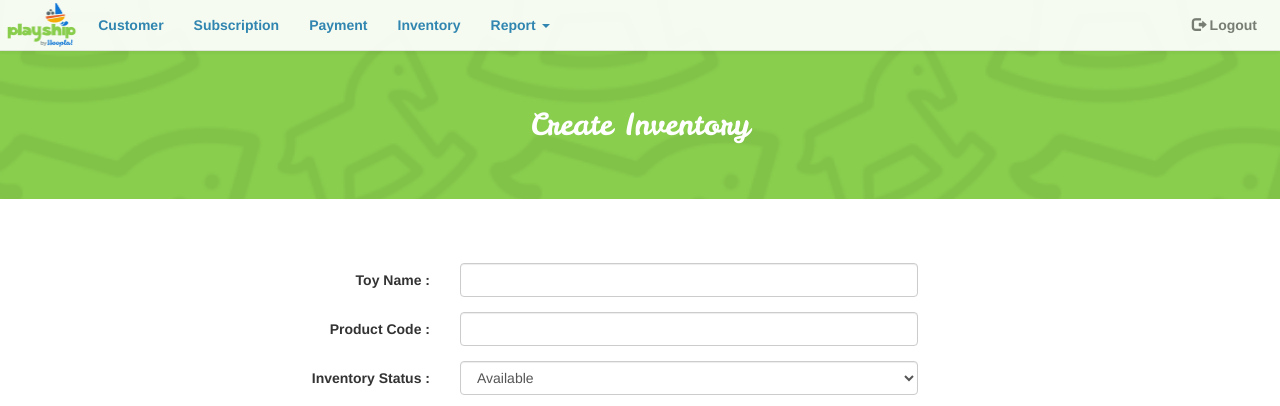
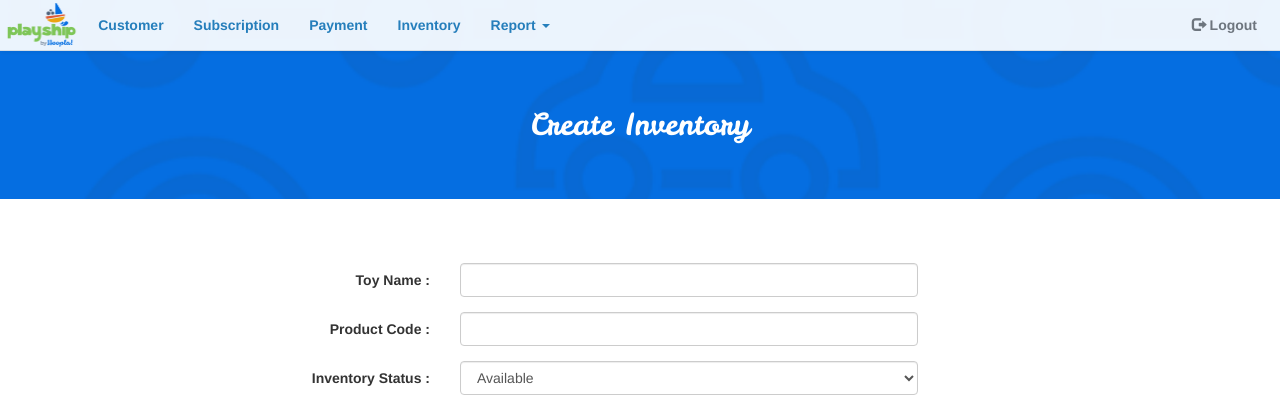
Before and after one commit to ipagastya/project-hoopla, a PHP site: page /inventory_create in a window 1280 px wide. Shown: the top 406 px of the page. Run offline with PHP 8.4, Linux system fonts and the light colour scheme; the visitor is signed in with stand-in values (Sample User, id 1); data that the repository does not hold is empty; some libraries are stand-ins or nearby versions.

Commit message:
modify jumbo

```diff
--- a/inventory_create.php
+++ b/inventory_create.php
@@ -1,7 +1,7 @@
 <?php
 	require('header.php');
 ?>
-				<div class="jumbotron">
+				<div class="jumbotron create">
 					<br><br>
 					<center><h2 class="leckerli">Create Inventory</h2></center>
 				</div>
```
